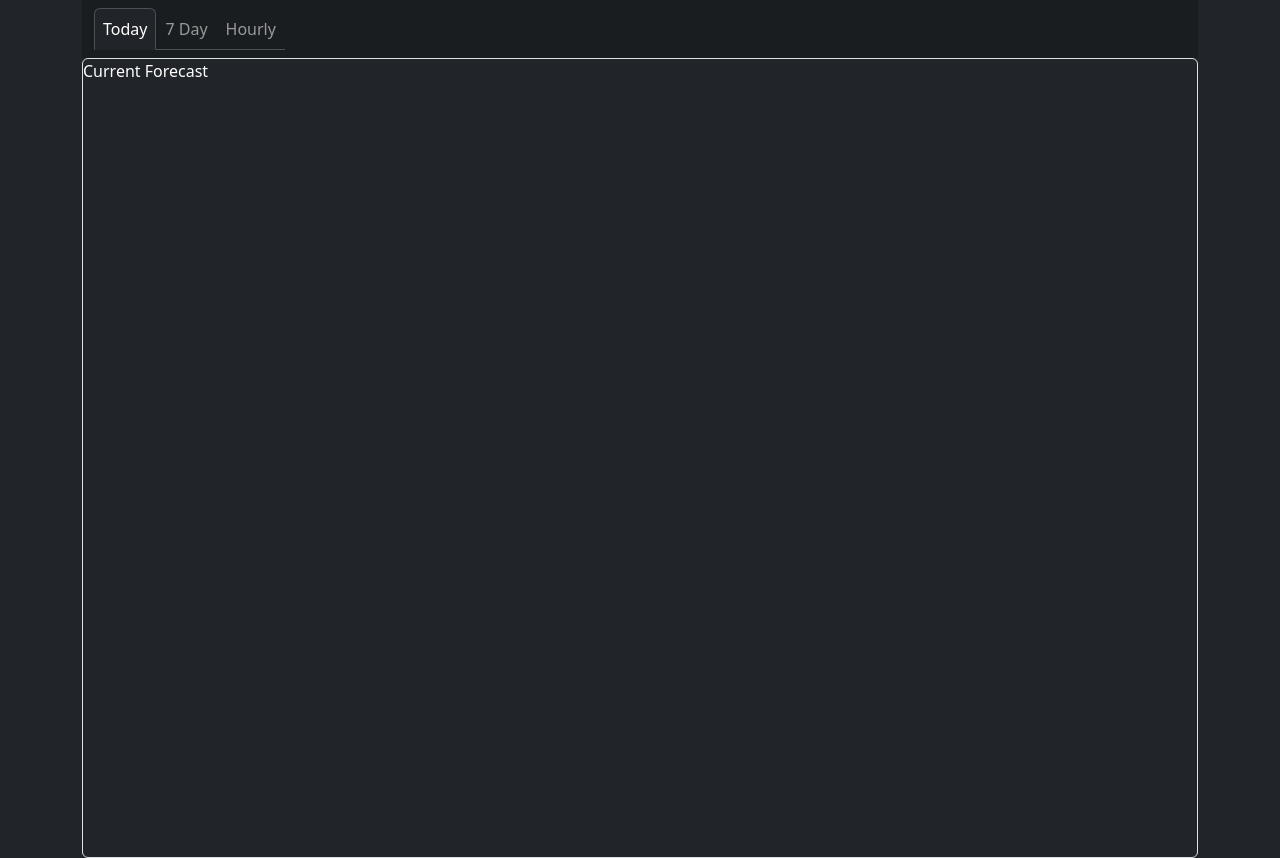
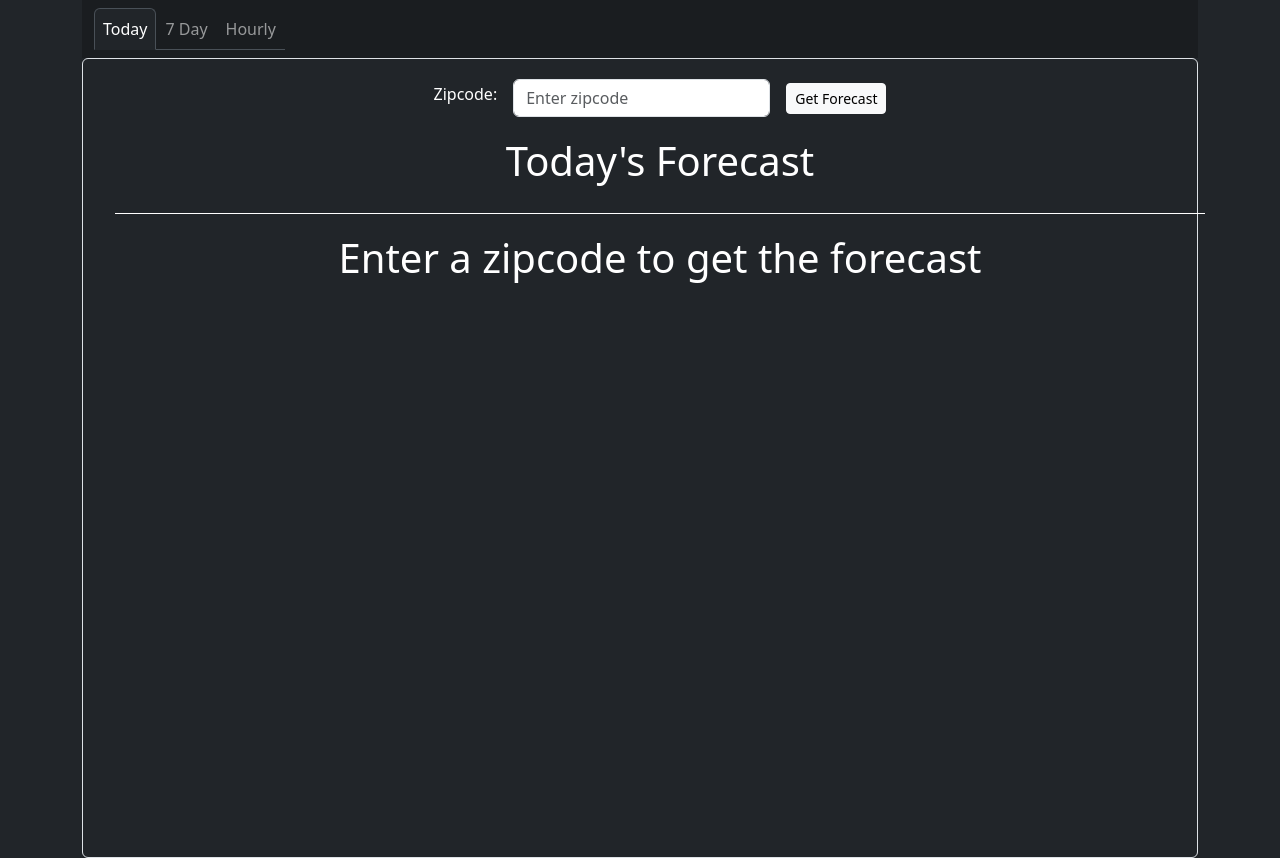
Before and after one commit to irion4686/AI-Weather-App-UI, a React (Create React App) app: page / in a window 1280 px wide. Built offline with nearby package versions, Linux system fonts and the light colour scheme.

Commit message:
Edited Today's Weather Tab and edited ApiUtils to add getCurrentWeather and getDailyForecast However, FAILED to load data in UI. Backend shows API calls work and console log shows it as well.

```diff
--- a/src/Panels/CurrentWeather.jsx
+++ b/src/Panels/CurrentWeather.jsx
@@ -1,4 +1,94 @@
-const CurrentWeather = () => {
-    return (<label >Current Forecast</label>)
+import DailyForecastComponent from '../Components/DailyForecastComponent';
+import ApiUtils from '../Utils/ApiUtils';
+import { useState } from 'react';
+import { Button, Container, Stack } from 'react-bootstrap';
+import Form from 'react-bootstrap/Form';
+
+const CurrentWeather = (props) => {
+    const [currentWeather, setCurrentWeather] = useState(null);
+    const [dailyForecast, setDailyForecast] = useState(null);
+    const [retries, setRetries] = useState(0);
+    const [isValid, setIsValid] = useState(true);
+    const [zipcode, setZipcode] = useState('');
+
+    const apiUtils = new ApiUtils();
+
+    let getForecasts = async (zipcode) => {
+        try {
+            if (currentWeather || dailyForecast || retries === 1) return;
+
+            console.log("Fetching current weather data...");
+            const currentWeatherData = await apiUtils.getCurrentWeather(zipcode);
+            console.log("Current weather data received:", currentWeatherData);
+            if (currentWeatherData) {
+                setCurrentWeather(currentWeatherData);
+            }
+
+            console.log("Fetching daily forecast data...");
+            const dailyForecastData = await apiUtils.getDailyForecast(zipcode);
+            console.log("Daily forecast data received:", dailyForecastData);
+            if (dailyForecastData) {
+                setDailyForecast(dailyForecastData);
+            }
+
+        } catch (error) {
+            console.error("Error fetching data:", error);
+            props.onError(error);
+            setTimeout(() => { setRetries(retries + 1) }, 5000);
+        }
+    }
+
+    const handleSubmit = (event) => {
+        event.preventDefault();
+        const regex = /^\d{5}$/;
+        if (regex.test(event.target[0].value)) {
+            setIsValid(true);
+            setZipcode(event.target[0].value);
+            getForecasts(event.target[0].value);
+        } else {
+            setIsValid(false);
+        }
+    }
+
+    return (
+        <Container style={{ margin: '20px' }}>
+            <div className="d-flex justify-content-center">
+                <Form onSubmit={handleSubmit}>
+                    <Form.Group>
+                        <Stack direction='horizontal' gap={3}>
+                            <Form.Label htmlFor='zipcode'>Zipcode:</Form.Label>
+                            <Stack>
+                                <Form.Control required id='zipcode' placeholder='Enter zipcode' isInvalid={!isValid} />
+                                <Form.Control.Feedback type="invalid">
+                                    Please provide a valid zip.
+                                </Form.Control.Feedback>
+                            </Stack>
+                            <Button size='sm' variant='light' type='submit'>Get Forecast</Button>
+                        </Stack>
+                    </Form.Group>
+                </Form>
+            </div>
+
+            <p className="h1 text-center" style={{ padding: '20px 0' }}>Today's Forecast</p>
+            <div style={{ padding: '10px 0', borderTop: '1px solid white', width: '100%' }}></div>
+
+            {currentWeather && (
+                <div className="text-center mt-4">
+                    <h2>Current Weather</h2>
+                    <p style={{ fontSize: '2rem' }}>{currentWeather.weather}</p>
+                    <p style={{ fontSize: '2rem' }}>{currentWeather.temp}°F</p>
+                </div>
+            )}
+
+            {dailyForecast && (
+                <div className="mt-5">
+                    <DailyForecastComponent forecast={dailyForecast} />
+                </div>
+            )}
+
+            {!currentWeather && !dailyForecast && <p className="h1 text-center">Enter a zipcode to get the forecast</p>}
+        </Container>
+    );
 }
-export default CurrentWeather
+
+export default CurrentWeather;
--- a/src/Utils/ApiUtils.js
+++ b/src/Utils/ApiUtils.js
@@ -70,6 +70,27 @@ class ApiUtils {
             this.handleError(error)
         }
     }
+
+    async getDailyForecast(zipcode) {
+        try {
+            let body = { zipcode: zipcode };
+            const result = await this.post('/forecast/single-day', body);
+            console.log('Daily forecast result:', result);
+            return result['forecast'];
+        } catch (error) {
+            this.handleError(error);
+        }
+    }
+
+    async getCurrentWeather(zipcode) {
+        try {
+            const result = await this.get(`/forecast/${zipcode}`);
+            console.log('Current weather result:', result);
+            return result['forecast'];
+        } catch (error) {
+            this.handleError(error);
+        }
+    }
 }
 
 export default ApiUtils;
```
